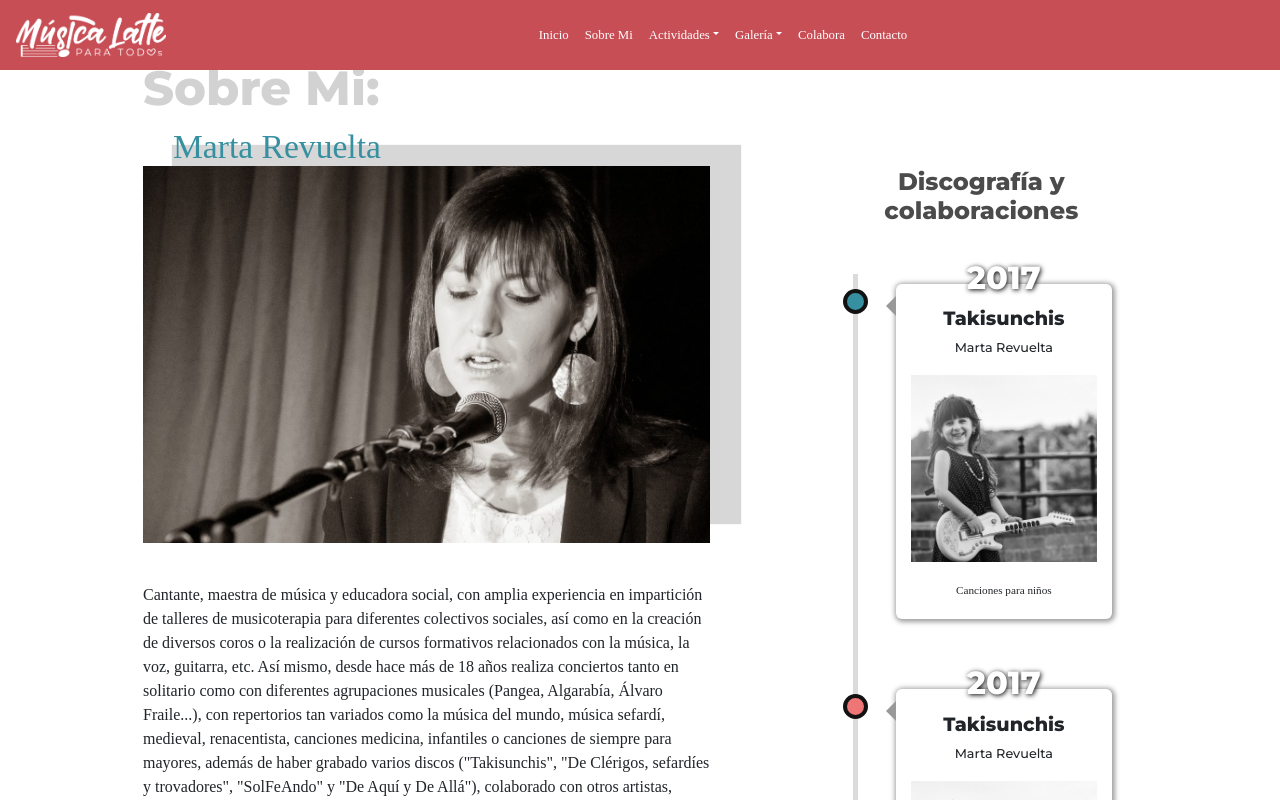
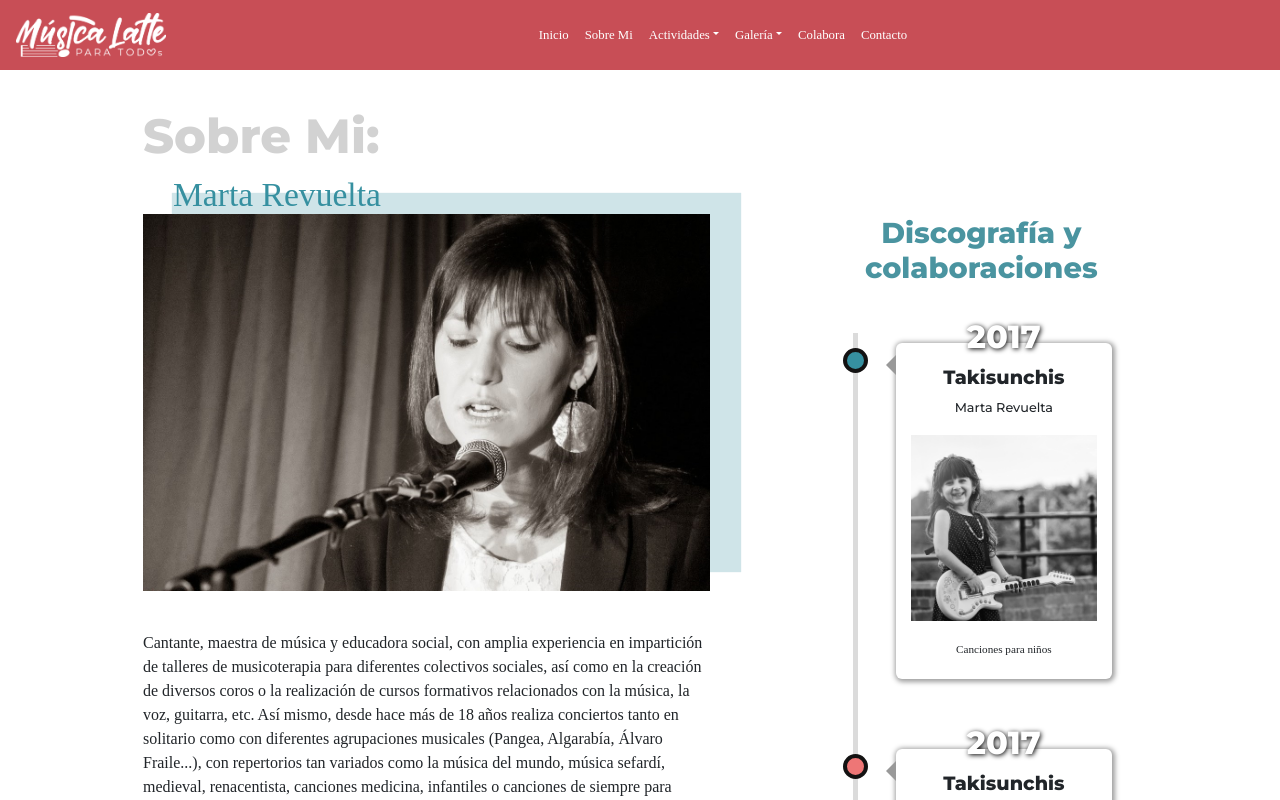
Before and after one commit to elenasacristan/m-latte, a React (Create React App) app in the folder frontend/: page /SobreMi in a window 1280 px wide. Shown: the top 800 px of the page. Built offline with nearby package versions, Linux system fonts and the light colour scheme; a web font is replaced by a local one.

Commit message:
Updates styles

```diff
--- a/frontend/src/App.css
+++ b/frontend/src/App.css
@@ -15,3 +15,15 @@ h6 {
     /* font-family: 'Montaga', serif; */
     font-family: 'Montserrat', sans-serif;
 }
+
+h2 {
+    color: #797979;
+    font-weight: bolder;
+    font-size: 2rem;
+}
+
+@media only screen and (min-width: 600px) {
+    h2 {
+        font-size: 3rem;
+    }
+}
--- a/frontend/src/components/about/about.css
+++ b/frontend/src/components/about/about.css
@@ -7,6 +7,7 @@
     color: #d2d2d2;
     font-weight: bolder;
     font-size: 2rem;
+    font-family: 'Montserrat';
 }
 
 .about-marta {
@@ -16,7 +17,7 @@
 
 .about-marta h4 {
     position: absolute;
-    top: 65px;
+    top: 67px;
     left: 30px;
     font-family: 'Molle', cursive;
     color: #3690a0;
@@ -25,7 +26,7 @@
 
 .about-marta img {
     margin: 40px auto;
-    box-shadow: 15px -10px 1px 1px #b7b7b78c;
+    box-shadow: 15px -10px 1px 1px #3690a03d;
 }
 
 .discografia-container {
@@ -56,6 +57,10 @@ html {
         font-size: 1.7rem;
     }
 
+    .about-marta h4 {
+        top: 60px;
+    }
+
 }
 
 
@@ -77,7 +82,7 @@ html {
     }
 
     .about-marta img {
-        box-shadow: 30px -20px 1px 1px #b7b7b78c;
+        box-shadow: 30px -20px 1px 1px #3690a03d;
     }
 
 }
--- a/frontend/src/components/about/about.js
+++ b/frontend/src/components/about/about.js
@@ -5,9 +5,7 @@ import Marta from "../../common/images/Marta.JPG";
 
 const About = () => {
   return (
-    <div className="about mx-auto container">
-    {/* <h2 className="title">Sobre Mi</h2> */}
-    {/* <hr/> */}
+    <div className="about mt-5 mx-auto container" id="about">
       <div className="row">
         <div className="col-12 col-xl-7 about-marta">
           <h2 className="mb-2 title">Sobre Mi:</h2>
--- a/frontend/src/components/about_card/about_card.js
+++ b/frontend/src/components/about_card/about_card.js
@@ -7,7 +7,7 @@ const About_card = () => {
     <div className="col-md-4">
       <div className="about-card-container d-flex flex-column mx-auto mb-4 mb-md-0">
         <div className="d-flex align-items-center pb-3">
-         <i class="fa fa-bullseye"></i>
+         <i className="fa fa-bullseye"></i>
           <h4 className="ml-2">Proposito</h4>
         </div>
         <ul className="pr-2 pl-3">
--- a/frontend/src/components/discografia/discografia.css
+++ b/frontend/src/components/discografia/discografia.css
@@ -1,13 +1,14 @@
 /* The actual timeline (the vertical ruler) */
-.discografia{
+.discografia {
     transform: skew(0deg, 8deg) translateY(-20px);
     padding-top: 100px;
 }
 
-.discografia h4{
-    color: #4b4b4b;
-    font-size: 1.5rem;
-    font-weight: bold;
+.discografia h4 {
+    color: #4a94a0;
+    font-size: 1.4rem;
+    font-weight: bolder;
+    padding-bottom: 50px;
 }
 
 .timeline {
@@ -16,8 +17,17 @@
 }
 
 
+@media screen and (min-width: 400px) {
+    .discografia h4 {
+        font-size: 1.8rem;
+    }
+}
+
 @media screen and (min-width: 1200px) {
-    .discografia{
+    .discografia h4 {
+        padding-bottom: 0px;
+    }
+    .discografia {
         padding-top: 0px;
         transform: skew(0deg, 0deg) translateY(-20px);
     }
--- a/frontend/src/components/inicio/inicio.css
+++ b/frontend/src/components/inicio/inicio.css
@@ -17,13 +17,13 @@
 
 .container-sentence h3 {
     color: white;
-    font-size: 1.5rem;
+    font-size: 1.3rem;
     font-family: 'Caveat', cursive;
     width: 650px;
     margin-right: 120px;
     text-shadow: 1px 1px 1px rgb(61, 61, 61);
     margin: auto;
-    padding: 0 50px;
+    padding: 0 10px;
 }
 
 .inicio img {
@@ -51,10 +51,9 @@
         padding: 80px 0px 100px;
         clip-path: polygon(0% 80%, 100% 100%, 100% 0%, 0 15%);
     }
-
     .container-sentence h3 {
-        margin-right: 10vw;
         font-size: 1.8rem;
+        padding: 0 50px
     }
 }
 
@@ -62,10 +61,14 @@
     .inicio-hacemos-container {
         padding: 70px 0px 120px;
         clip-path: polygon(0% 78%, 100% 100%, 100% 0%, 0 18%);
+    }
 
-    }
     .inicio-hacemos-container h1 {
         font-size: 3rem;
+    }
+
+    .container-sentence h3 {
+        margin-right: 10vw;
     }
 }
 
```
